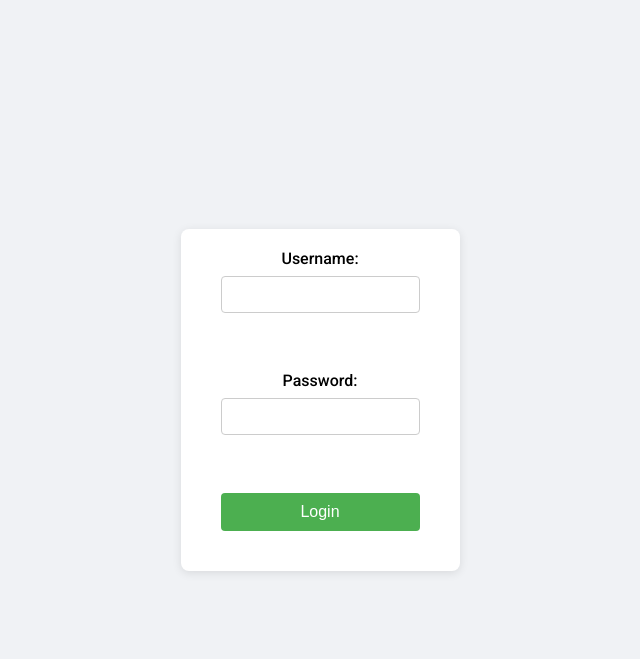
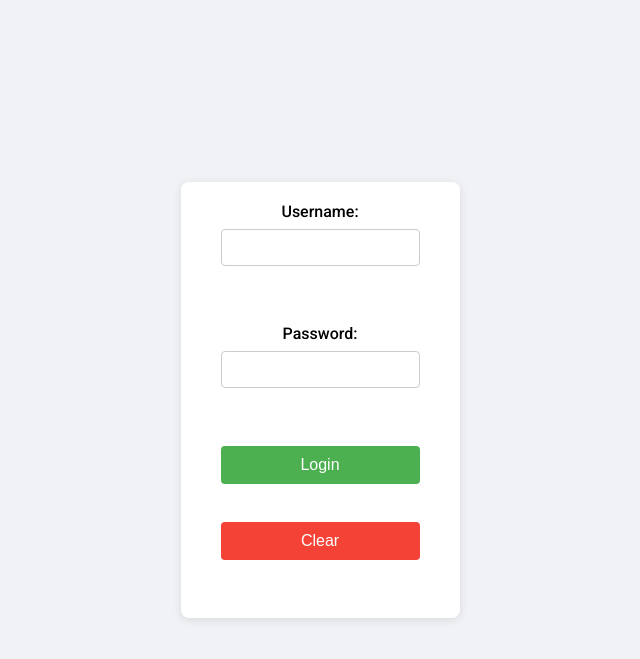
Before and after one commit to Celllzzz/TA_DKP_CELINO-MATANDE-WARDANA_21120123120020_SISTEM-KLINIK, a PHP site: page /login.php in a window 1280 px wide. Shown: the top 659 px of the page, without its empty margins (320-960 px from the left). Run offline with PHP 8.4, Linux system fonts and the light colour scheme.

Commit message:
tambah button clear

```diff
--- a/login.php
+++ b/login.php
@@ -73,13 +73,19 @@ if ($_SERVER['REQUEST_METHOD'] === 'POST') {
         .login-container button:hover {
             background-color: #45a049;
         }
+        .login-container .clear-btn {
+            background-color: #f44336;
+        }
+        .login-container .clear-btn:hover {
+            background-color: #e53935;
+        }
         .login-container p {
             margin-top: 20px;
             color: #ff0000;
         }
     </style>
+</head>
 
-</head>
 <body>
     <div class="login-container">
         <form method="POST" action="login.php">
@@ -90,9 +96,12 @@ if ($_SERVER['REQUEST_METHOD'] === 'POST') {
             <input type="password" id="password" name="password" required>
             <br><br>
             <button type="submit">Login</button>
+            <br><br>
+            <button type="reset" class="clear-btn">Clear</button>
+            <br><br>
         </form>
-        <p><?php echo $message; ?></p>
-
     </div>
 </body>
-</html>
+
+
+</html
```
